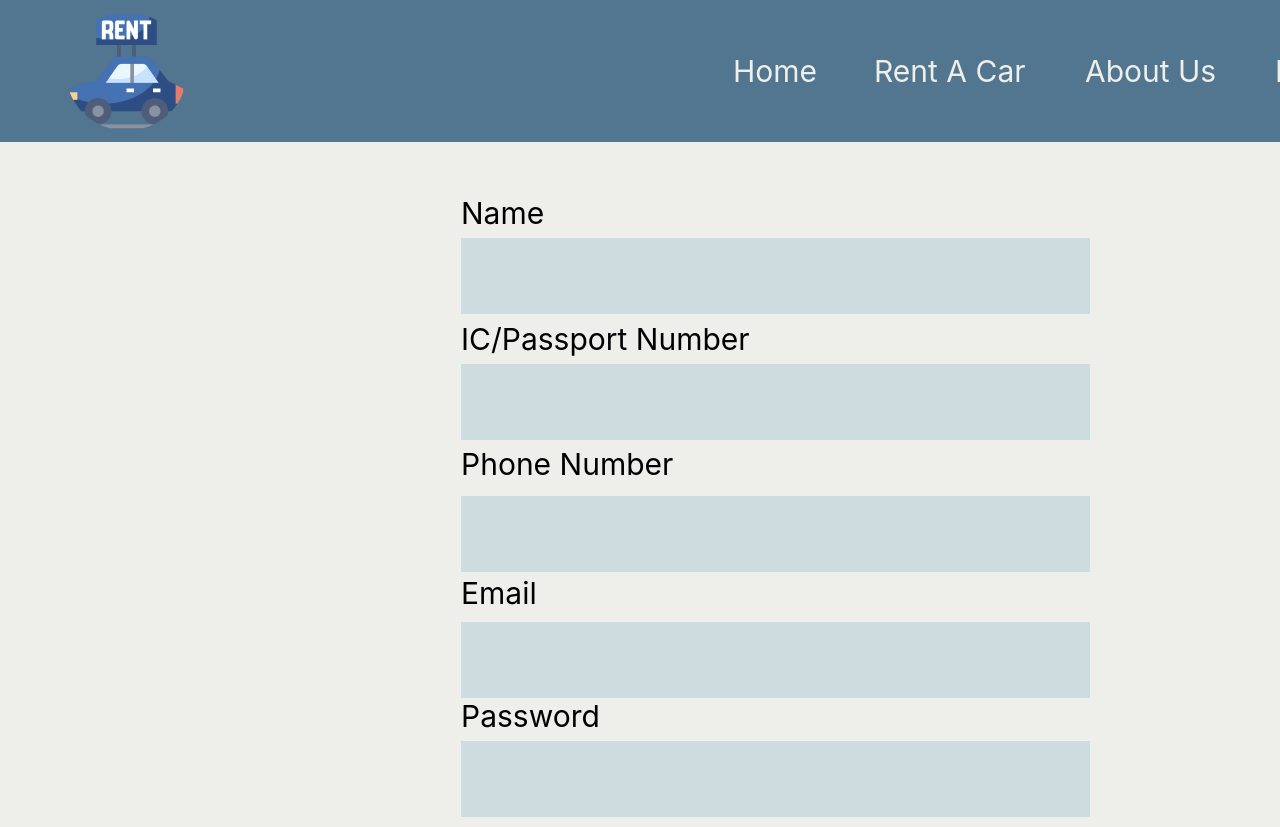
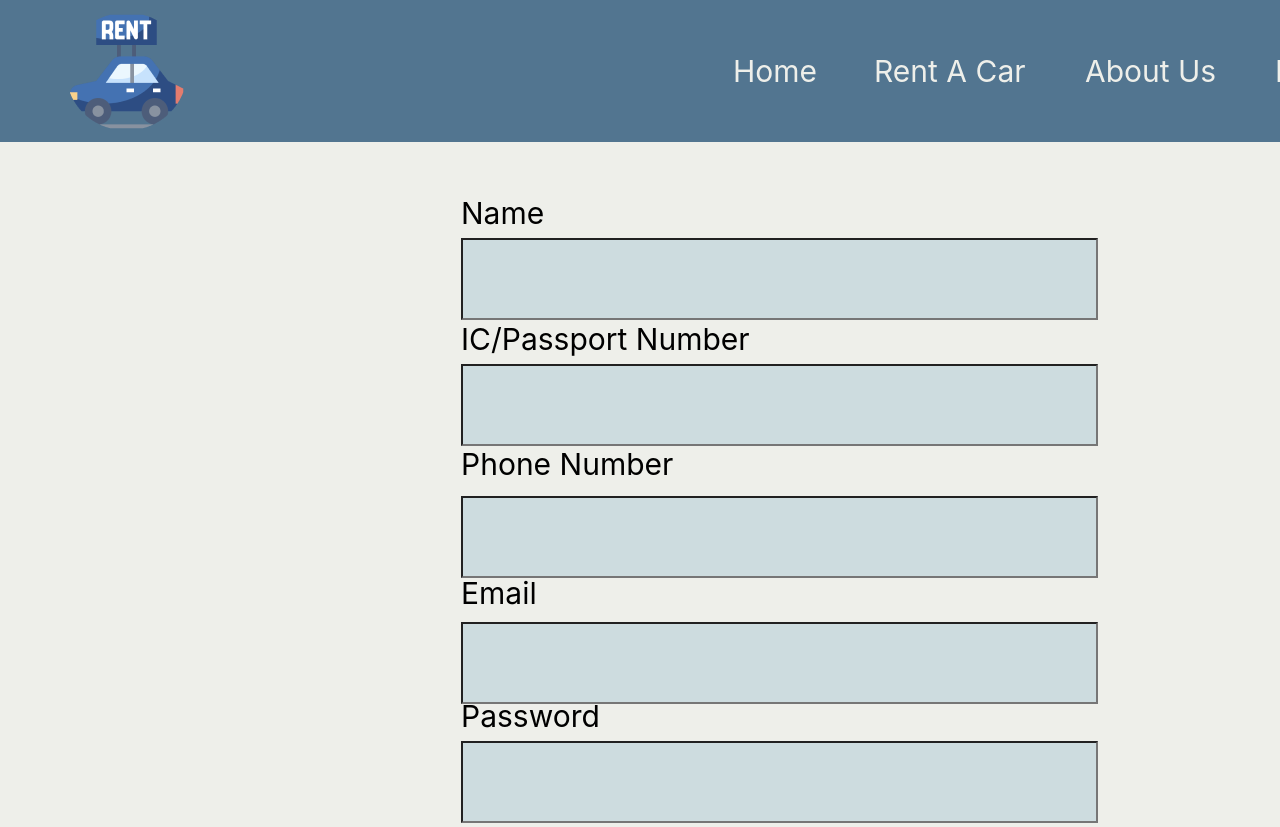
Before and after one commit to LuciusSu/CarRentalUser, a plain HTML site: page signup_userpc_.html in a window 1280 px wide. Shown: the top 827 px of the page. Drawn offline with Linux system fonts and the light colour scheme.

Commit message:
Update signup_userpc_.html

```diff
--- a/signup_userpc_.html
+++ b/signup_userpc_.html
@@ -32,21 +32,21 @@
 				<div id="email_ek1" >
 					Email
 				</div>
-				<div id="rectangle_2_ek1"  ></div>
-				<div id="rectangle_3_ek1"  ></div>
+				<div id="rectangle_2_ek1"  ><input type="text"id="rectangle_2_ek3"></div>
+				<div id="rectangle_3_ek1"  ><input type="password"id="rectangle_2_ek3"></div>
 				<div id="ic_passport_number" >
 					IC/Passport Number
 				</div>
-				<div id="rectangle_6"  ></div>
+				<div id="rectangle_6"  ><input type="text"id="rectangle_2_ek3"></div>
 				<div id="phone_number" >
 					Phone Number
 				</div>
-				<div id="rectangle_7"  ></div>
+				<div id="rectangle_7"  ><input type="text"id="rectangle_2_ek3"></div>
 				<div id="password_ek1" >
 					Password
 				</div>
-				<div id="rectangle_8"></div>
-				<a id="_rectangle_5_ek1_link" href="index.html">
+				<div id="rectangle_8"  ><input type="password"id="rectangle_2_ek3"></div>
+				<a id="_rectangle_5_ek1_link" href="index.html" >
 				<div id="_rectangle_5_ek1"  ></div>
 				</a>
 				<div id="overlay" onclick="turnOverlayOff()" style="display: none;">
```
